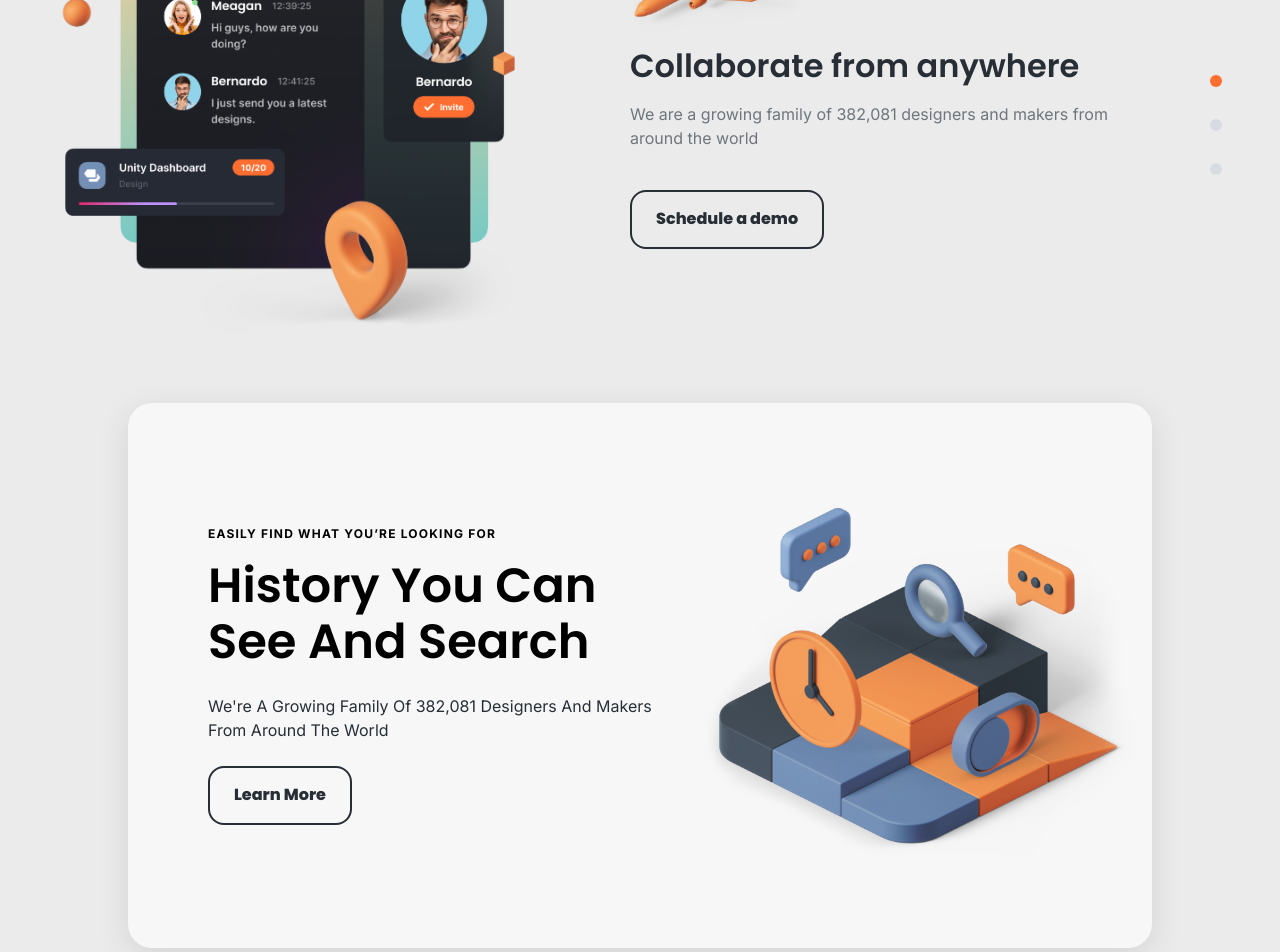
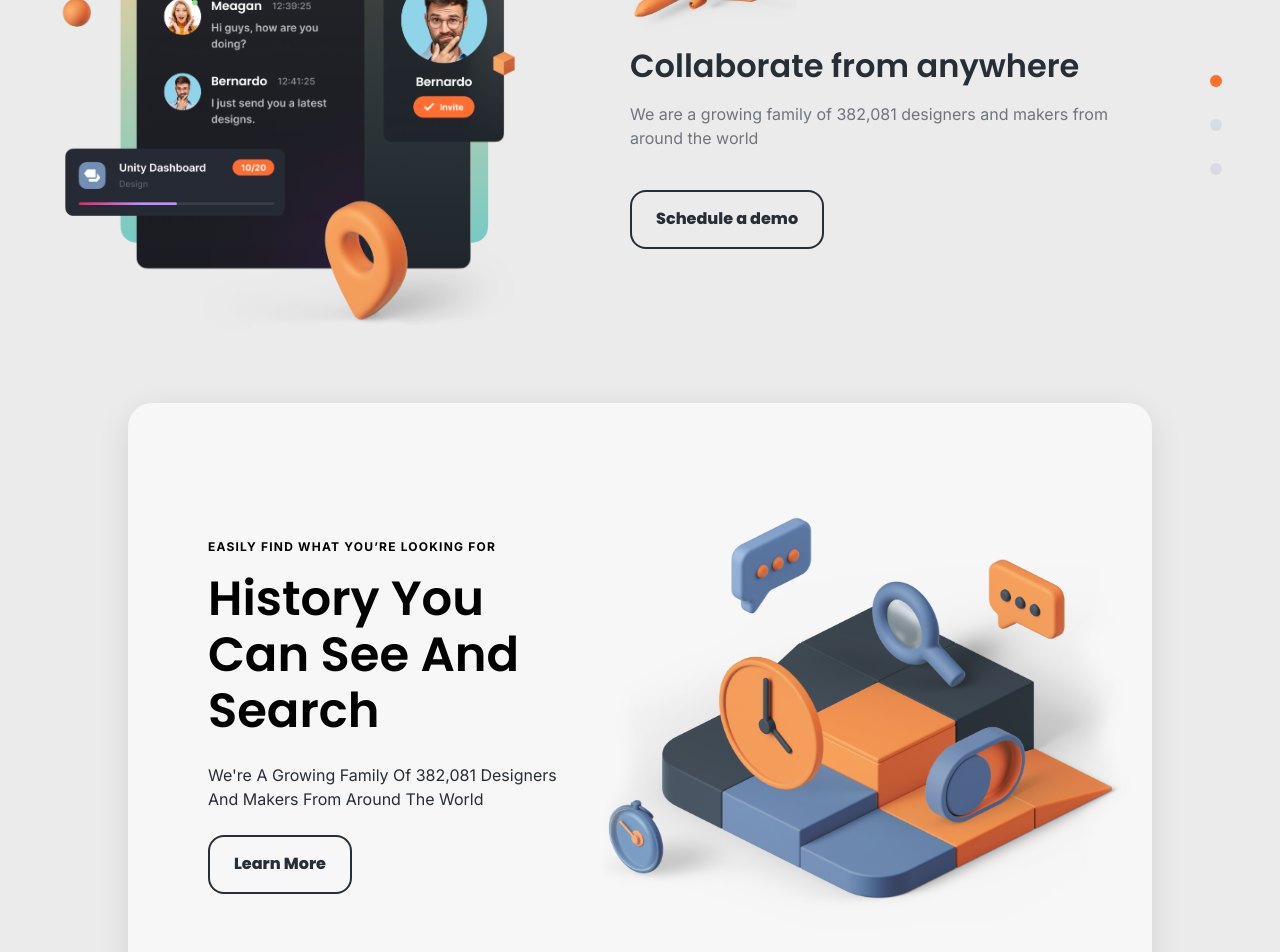
Before and after one commit to zhuravskayalina/solo-app, a Next.js app: page / in a window 1280 px wide. Shown: the part 4331-5283 px from the top of the page. Built offline with nearby package versions, Linux system fonts and the light colour scheme.

Commit message:
feat: replace image and grid column sizes

```diff
--- a/src/components/LearnMore/LearnMore.module.scss
+++ b/src/components/LearnMore/LearnMore.module.scss
@@ -3,7 +3,7 @@
 
 .main {
   display: grid;
-  grid-template-columns: 1fr 1fr;
+  grid-template-columns: 1fr 1.5fr;
   grid-template-areas: 'info img';
   padding: 80px 0 80px 80px;
   border-radius: 24px;
```
Also changed, not shown: src/assets/images/watches.png.
